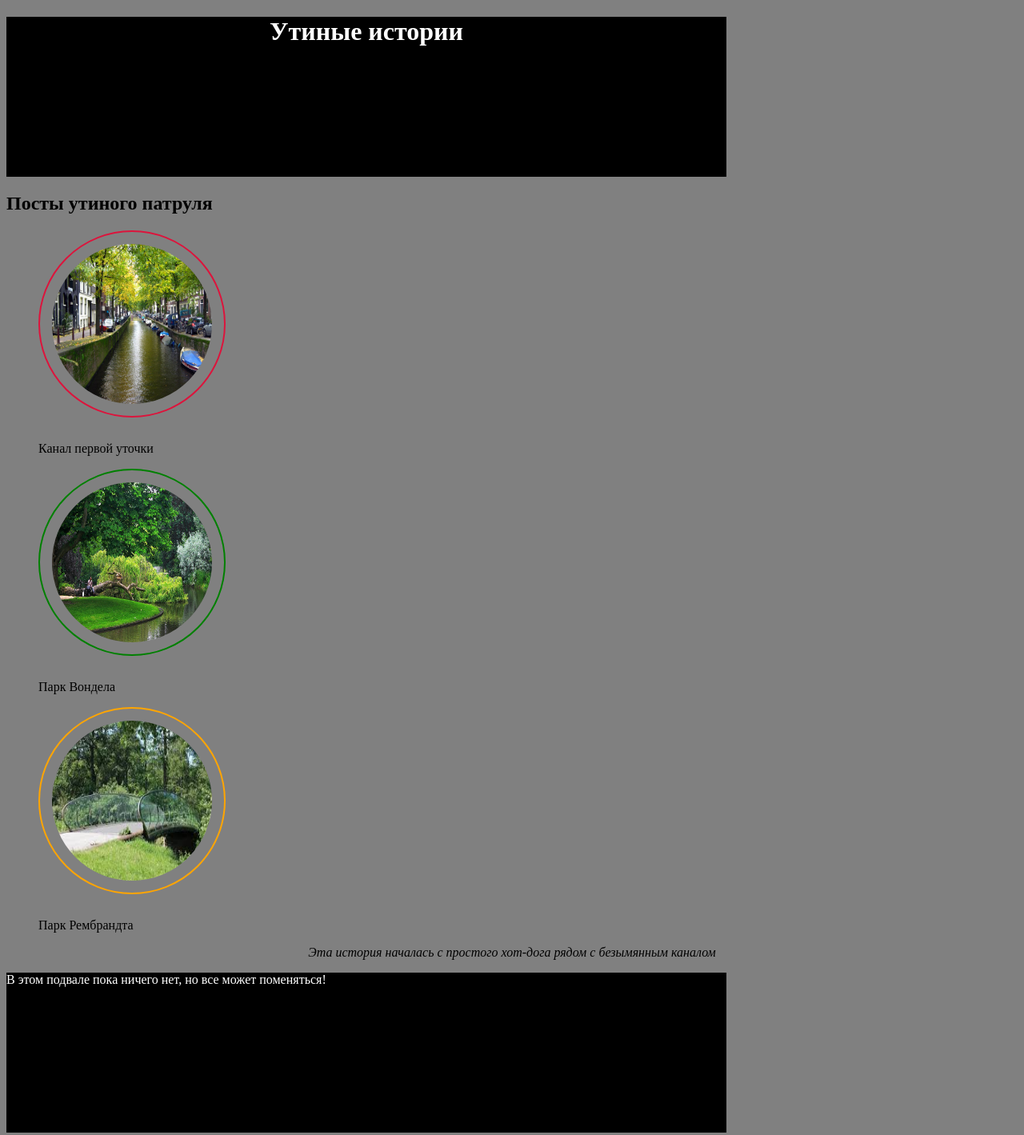
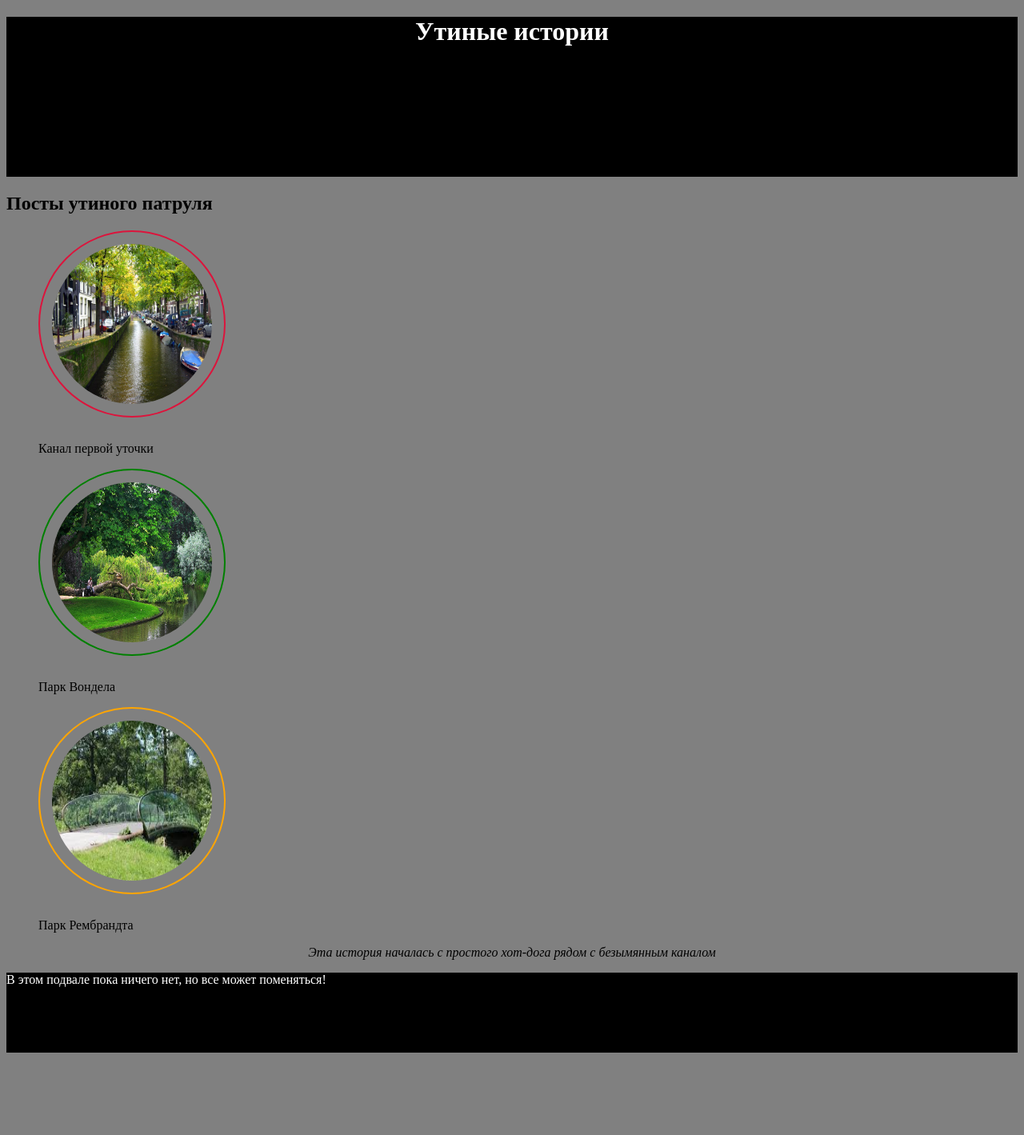
Before and after one commit to coolRcode/my-site, a plain HTML site: page index.html in a window 1280 px wide. Shown: the whole page at 80% size. After the commit the page ends 1326 px from the top, so only its background shows below. Drawn offline with Linux system fonts and the light colour scheme.

Commit message:
Update style_first.css

```diff
--- a/style_first.css
+++ b/style_first.css
@@ -9,7 +9,6 @@ header{
 	background-color: black;
 	color: white;
 	text-align: center;
-	width: 900px;
   	height: 200px;
   	margin-bottom: 10px;
 }
@@ -18,8 +17,7 @@ header{
 footer{
 	background-color: black;
 	color: white;
-	width: 900px;
-  	height: 200px;
+  	height: 100px;
   	margin-bottom: 10px;
 }
 
```
